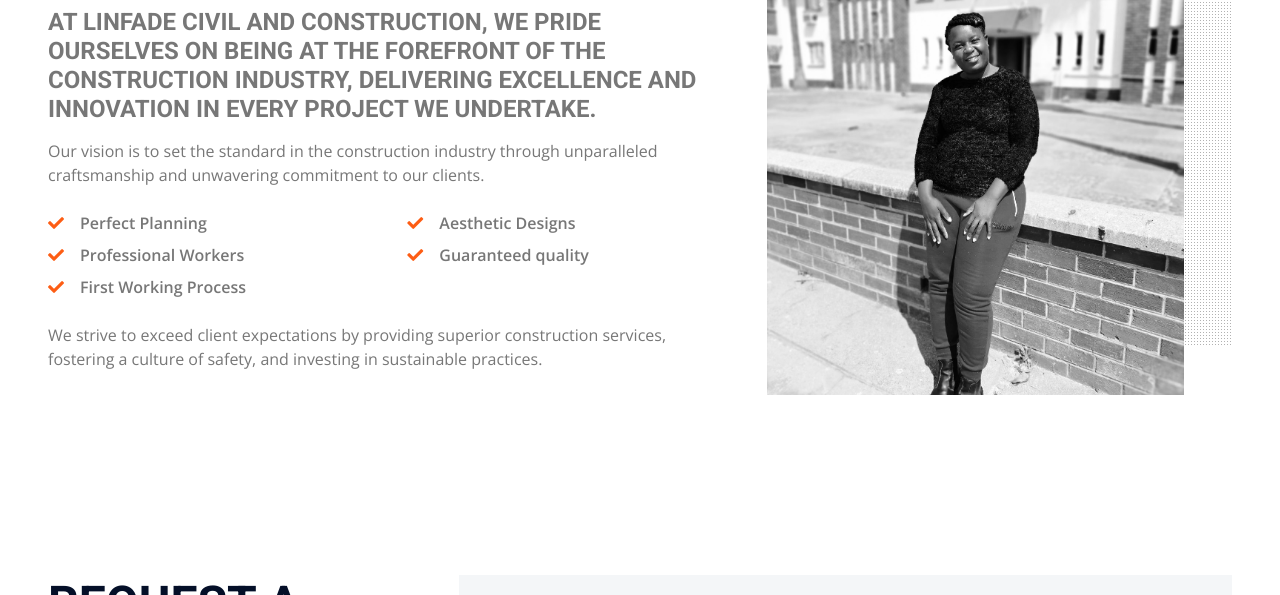
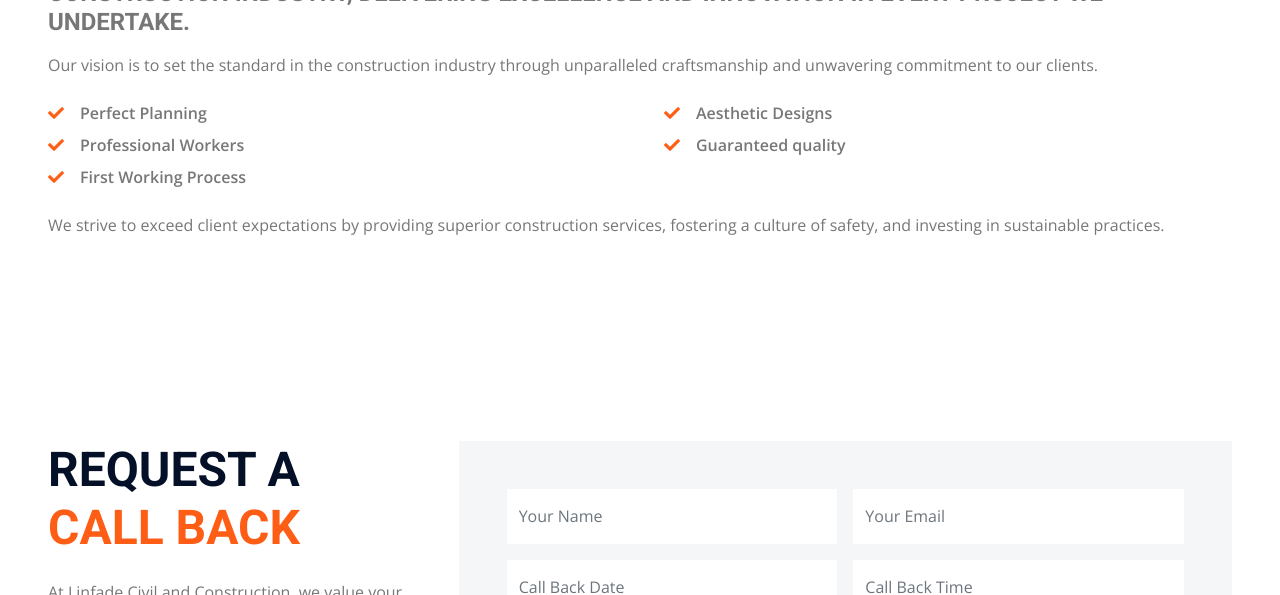
Before and after one commit to joelmarimbe/newweb, a plain HTML site: page about.html in a window 1280 px wide. Shown: the part 710-1305 px from the top of the page. Drawn offline with nearby package versions, Linux system fonts and the light colour scheme.

Commit message:
Update about.html

```diff
--- a/about.html
+++ b/about.html
@@ -113,7 +113,7 @@
     <!-- About Start -->
     <div class="container-fluid py-6 px-5">
         <div class="row g-5">
-            <div class="col-lg-7">
+            <div class="col-lg-12">
                 <h1 class="display-5 text-uppercase mb-4">We are <span class="text-primary">the Leader</span> in Construction Industry</h1>
                 <h4 class="text-uppercase mb-3 text-body">At Linfade civil and construction, we pride ourselves on being at the forefront of the construction industry, delivering excellence and innovation in every project we undertake.</h4>
                 <p>Our vision is to set the standard in the construction industry through unparalleled craftsmanship and unwavering commitment to our clients.</p>
@@ -131,11 +131,7 @@
                 <p class="mb-4">We strive to exceed client expectations by providing superior construction services, fostering a culture of safety, and investing in sustainable practices.</p>
 
             </div>
-            <div class="col-lg-5 pb-5" style="min-height: 400px;">
-                <div class="position-relative bg-dark-radial h-100 ms-5">
-                    <img class="position-absolute w-100 h-100 mt-5 ms-n5" src="img/about.jpg" style="object-fit: cover;">
-                </div>
-            </div>
+
         </div>
     </div>
     <!-- About End -->
```
